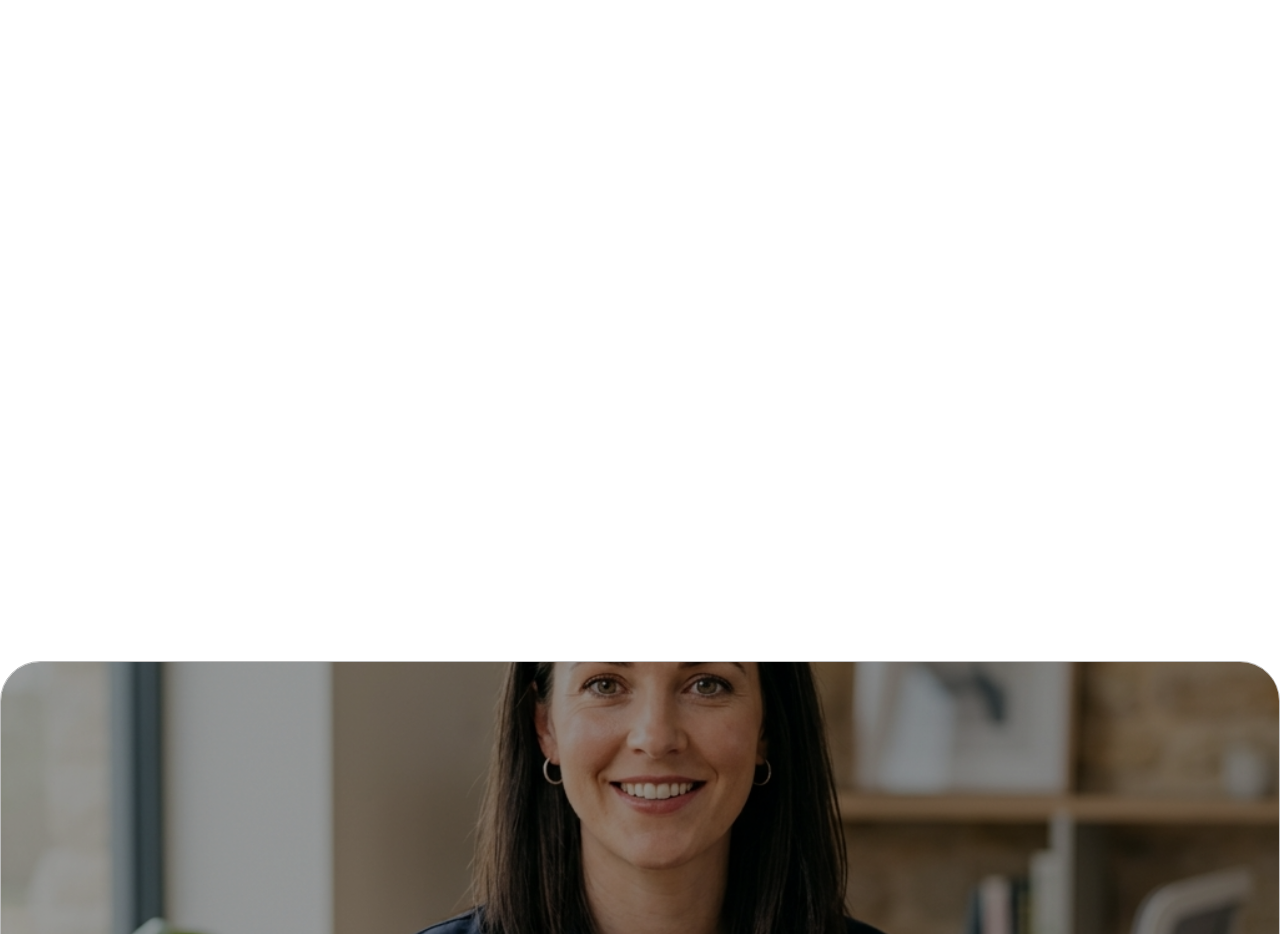
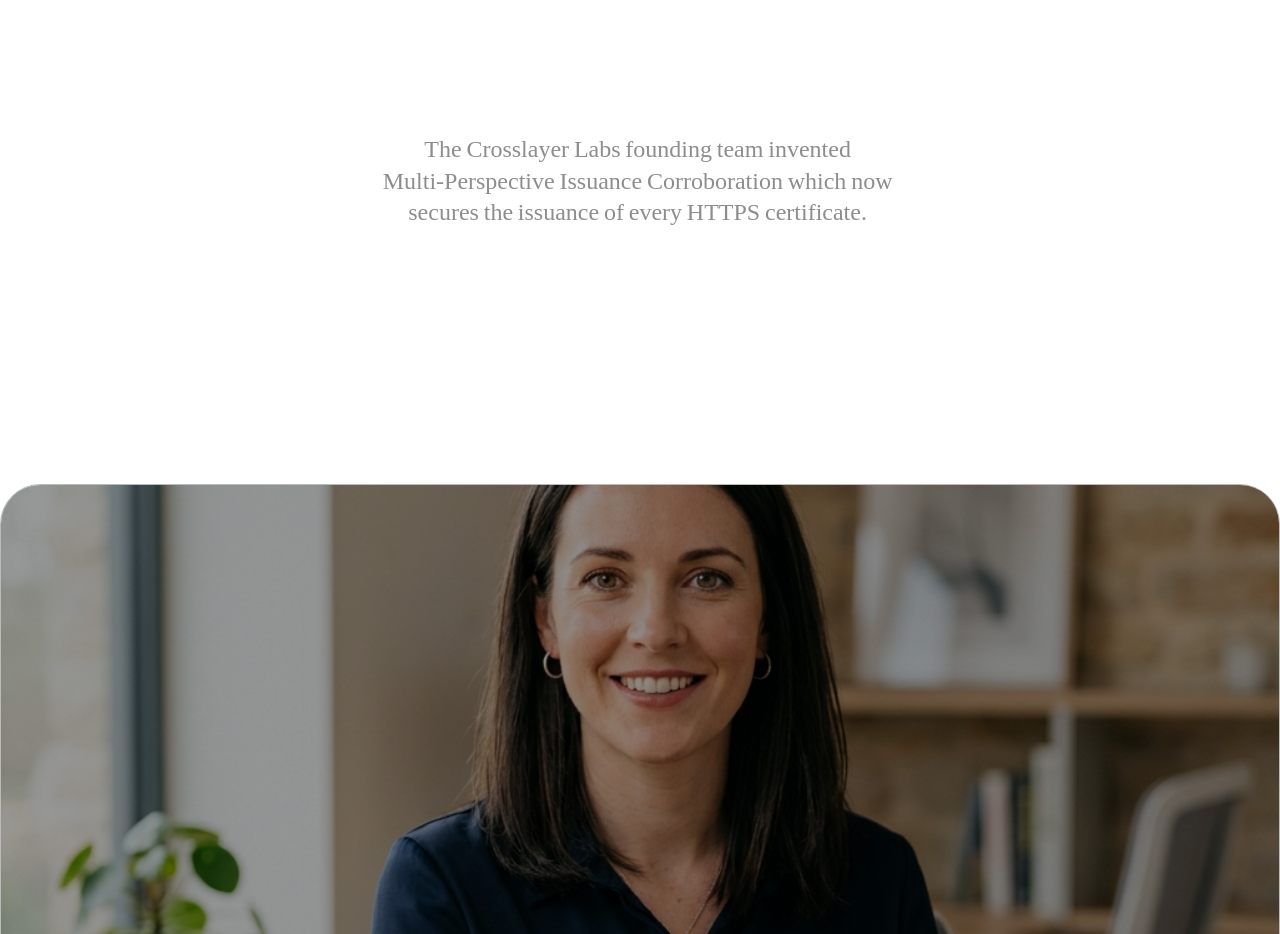
Before and after one commit to Ux-Geek/Crosslayer-Labs, a Next.js app: page / in a window 1280 px wide. Shown: the part 1540-2474 px from the top of the page. Built offline with nearby package versions, Linux system fonts and the light colour scheme; a web font is replaced by a local one.

Commit message:
refactor: update SolutionsSection height and implement word-based GSAP animation for WhyUs text

```diff
--- a/src/components/SolutionsSection.tsx
+++ b/src/components/SolutionsSection.tsx
@@ -34,7 +34,7 @@ export default function SolutionsSection() {
         viewport={{ once: true }}
         transition={{ duration: 0.8 }}
         className="relative w-full overflow-hidden rounded-[40px] border border-[#BABABA]"
-        style={{ height: "579px" }}
+        style={{ height: "720px" }}
       >
         <img
           src="/female_workspace_portrait.png"
--- a/src/components/WhyUs.tsx
+++ b/src/components/WhyUs.tsx
@@ -30,41 +30,28 @@ const cards = [
   },
 ];
 
-const proseLines = [
-  "The Crosslayer Labs founding team invented",
-  "Multi-Perspective Issuance Corroboration which now",
-  "secures the issuance of every HTTPS certificate."
-];
-
 export default function WhyUs() {
   const containerRef = useRef<HTMLDivElement>(null);
-  const linesRef = useRef<(HTMLSpanElement | null)[]>([]);
+  const textRef = useRef<HTMLHeadingElement>(null);
 
   useEffect(() => {
-    if (!containerRef.current) return;
+    if (!textRef.current) return;
 
-    const tl = gsap.timeline({
-      scrollTrigger: {
-        trigger: containerRef.current,
-        start: "top 80%",
-        end: "bottom 60%",
-        scrub: 1,
+    const words = textRef.current.querySelectorAll(".word");
+    gsap.fromTo(words,
+      { opacity: 0, y: 15 },
+      {
+        opacity: 1,
+        y: 0,
+        duration: 0.8,
+        stagger: 0.04,
+        ease: "power2.out",
+        scrollTrigger: {
+          trigger: textRef.current,
+          start: "top 90%",
+        }
       }
-    });
-
-    linesRef.current.forEach((line) => {
-      if (line) {
-        tl.fromTo(line,
-          { opacity: 0, y: 40 },
-          {
-            opacity: 1,
-            y: 0,
-            duration: 1,
-            ease: "power2.out"
-          }
-        );
-      }
-    });
+    );
   }, []);
 
   return (
@@ -123,16 +110,15 @@ export default function WhyUs() {
         ))}
       </div>
 
-      {/* Founders Invention Section — Centered, reduced bottom spacing, extra tracking */}
+      {/* Founders Invention Section — SF Pro Display 24px, #8E8D8D, width 538px */}
       <div ref={containerRef} className="mt-[200px] mb-[80px] flex flex-col items-center justify-center text-center">
-        <h2 className="font-display text-[42px] leading-[1.3] tracking-[0em] text-[#101915] md:text-[52px] max-w-5xl">
-          {proseLines.map((line, idx) => (
-            <span
-              key={idx}
-              ref={el => { linesRef.current[idx] = el; }}
-              className="block opacity-0"
-            >
-              {line}
+        <h2
+          ref={textRef}
+          className="font-display text-[24px] font-medium leading-[130%] text-[#8E8D8D] max-w-[538px]"
+        >
+          {"The Crosslayer Labs founding team invented Multi-Perspective Issuance Corroboration which now secures the issuance of every HTTPS certificate.".split(" ").map((word, i) => (
+            <span key={i} className="word inline-block mr-[0.2em] opacity-0">
+              {word}
             </span>
           ))}
         </h2>
```
